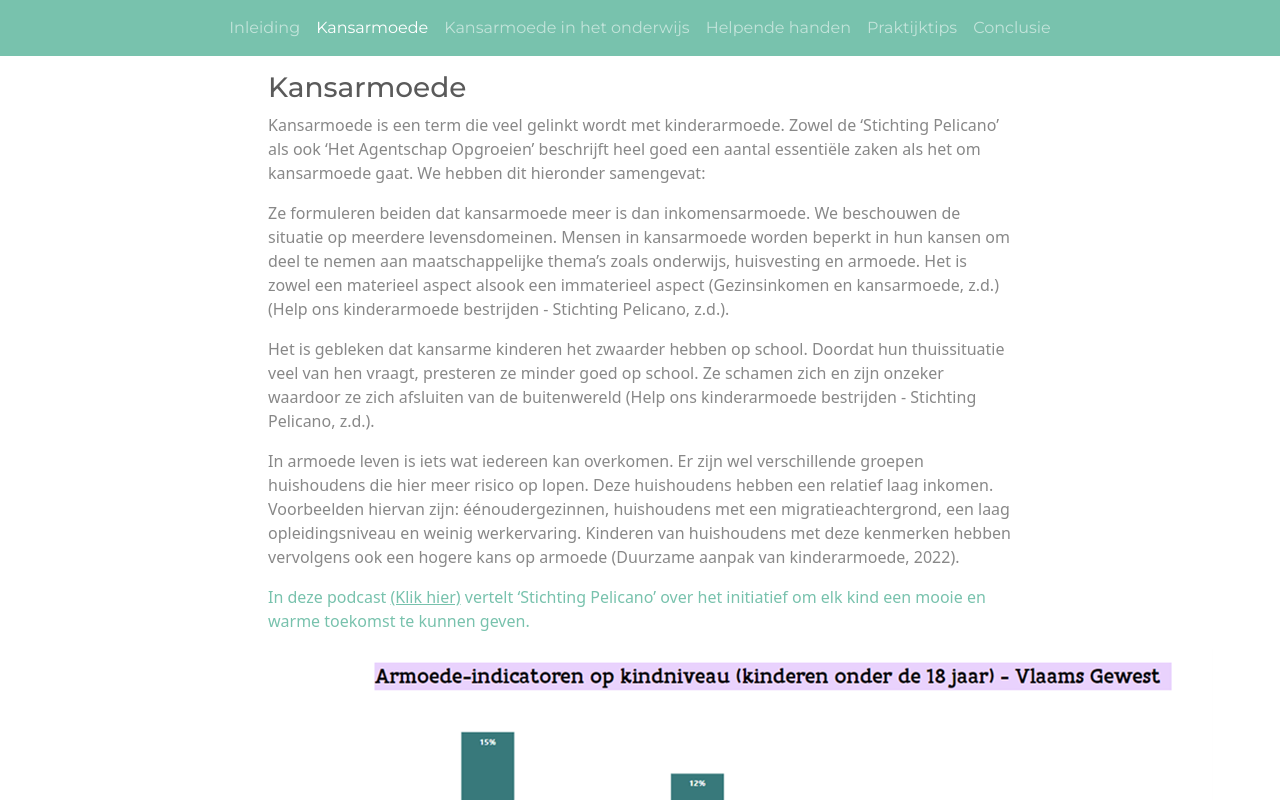
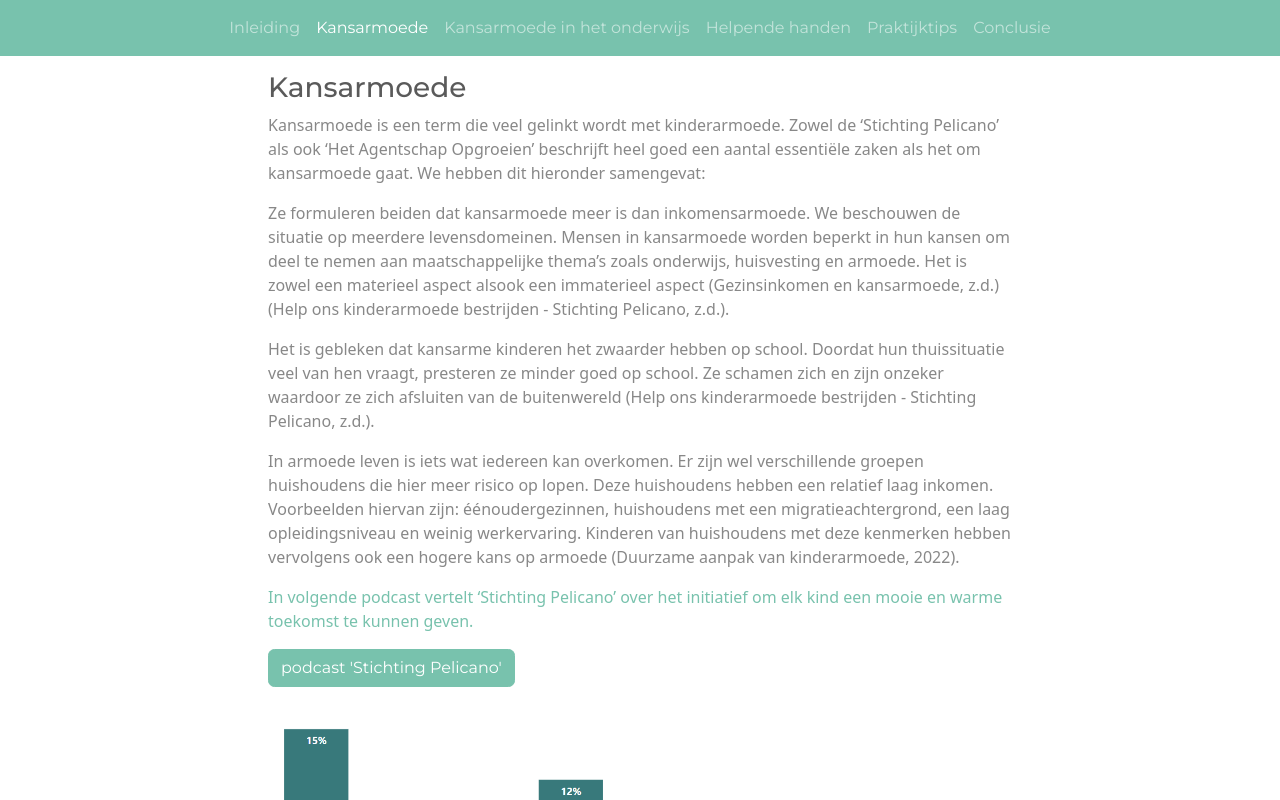
Before and after one commit to davesmedts/project-kansarmoede, a React (Create React App) app: page / in a window 1280 px wide. Both pictures are taken after a click on the element "Kansarmoede". Shown: the top 800 px of the page. Built offline with nearby package versions, Linux system fonts and the light colour scheme.

Commit message:
nog verbeteringen

```diff
--- a/src/App.css
+++ b/src/App.css
@@ -58,6 +58,9 @@ iframe {
 .imgGesprek {
     width: 500px;
 }
+.imgGrafiek {
+    width: 900px;
+}
 
 #logoWelzijnszorg {
     width: 500px;
--- a/src/components/Kansarmoede.jsx
+++ b/src/components/Kansarmoede.jsx
@@ -19,9 +19,13 @@ export default function Kansarmoede() {
             <p>Het is gebleken dat kansarme kinderen het zwaarder hebben op school. Doordat hun thuissituatie veel van hen vraagt, presteren ze minder goed op school. Ze schamen zich en zijn onzeker waardoor ze zich afsluiten van de buitenwereld (Help ons kinderarmoede bestrijden - Stichting Pelicano, z.d.).</p>
             <p>In armoede leven is iets wat iedereen kan overkomen. Er zijn wel verschillende groepen huishoudens die hier meer risico op lopen. Deze huishoudens hebben een relatief laag inkomen. Voorbeelden hiervan zijn: éénoudergezinnen, huishoudens met een migratieachtergrond, een laag opleidingsniveau en weinig werkervaring. Kinderen van huishoudens met deze kenmerken hebben vervolgens ook een hogere kans op armoede (Duurzame aanpak van kinderarmoede, 2022).  </p>
 
-            <p class="text-primary">In deze podcast <a href="https://ondermamas.be/podcast/kinderarmoede/">(Klik hier)</a> vertelt ‘Stichting Pelicano’ over het initiatief om elk kind een mooie en warme toekomst te kunnen geven.</p>
+            <p class="text-primary">In volgende podcast vertelt ‘Stichting Pelicano’ over het initiatief om elk kind een mooie en warme toekomst te kunnen geven.</p>
+            <a href="https://ondermamas.be/podcast/kinderarmoede/">
+                <button className='btn btn-primary mb-4'>podcast 'Stichting Pelicano'</button>
+            </a>
 
-            <img src={grafiek} alt='grafiekkansarmoede'></img>
+            <img className='imgCentered imgGrafiek' src={grafiek} alt='grafiekkansarmoede'></img>
+            <p>Vlaanderen. (z.d.-a). Armoede indicatoren op kind niveau. https://www.opgroeien.be/cijfers-en-publicaties/gezinsinkomen-en-kansarmoede</p>
 
             <p>Diederik Vancoppenolle, wetenschappelijk adviseur bij ’Het Agentschap Opgroeien’ vertelt dat er sinds 2019 een daling is waarbij jonge gezinnen in gunstigere omstandigheden leven dan de voorgaande jaren. Deze positieve trend blijft zich verderzetten in 2021, maar toch willen we de nadruk leggen op het feit dat er nog steeds 1 op 8 kinderen opgroeien in kansarmoede. 6% van de minderjarigen bevindt zich zelfs in een situatie van ernstige armoede met betrekking tot sociale en materiële uitsluiting (Gezinsinkomen en kansarmoede, z.d.).</p>
             <p>Voor alle recente cijfers inzage kansarmoede kan u de website van ‘Het Agentschap Opgroeien’ raadplegen <a href="https://www.opgroeien.be/cijfers-en-publicaties/gezinsinkomen-en-kansarmoede" target="_blank">(klik hier).</a> </p>
```
Also changed, not shown: src/components/grafiekKansarmoede.png.
